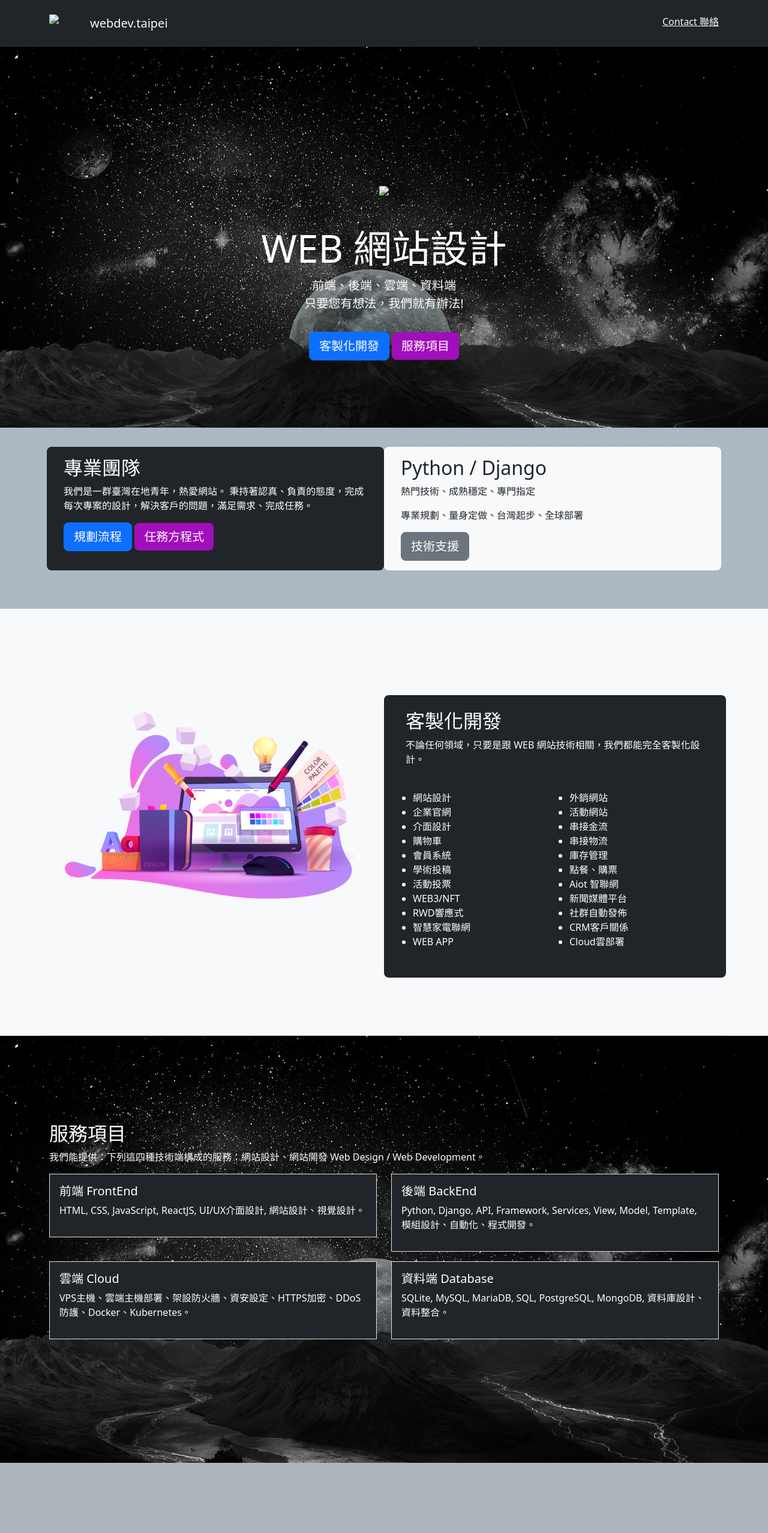
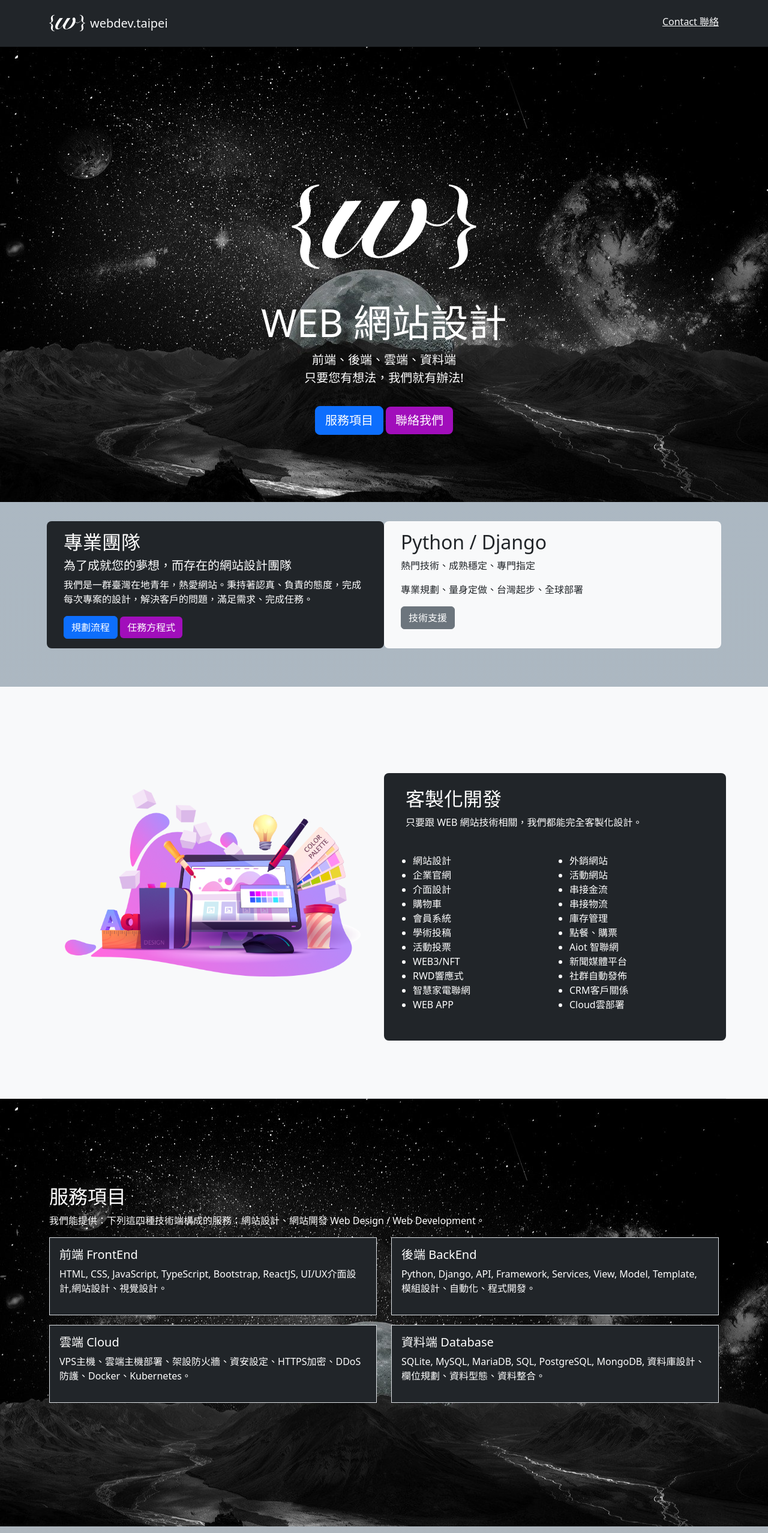
Before and after one commit to nohatw/webdevtaipei, a plain HTML site: page index.html in a window 1280 px wide. Shown: the top 2556 px of the page at 60% size. Drawn offline with nearby package versions, Linux system fonts and the light colour scheme.

Commit message:
Add files via upload

```diff
--- a/index.html
+++ b/index.html
@@ -6,15 +6,17 @@
   <meta name="viewport" content="width=device-width, initial-scale=1">
   <meta content="webdev.taipei | 網站設計：前端、後端、雲端、資料端。我們是一群臺灣在地青年，熱愛網站。 秉持著認真、負責的態度，完成每次專案的設計，解決客戶的問題，滿足需求、完成任務。" name="description" />
   <meta content="webdev.taipei" name="James Lai" />
+  <meta property="og:title" content="網站設計、開發、WEB APP、雲主機" />
+  <meta property="og:image" content="images/webdev-taipei-social-img-1200-tw.jpg" />
+  <meta property="og:description" content="為了成就您的夢想，而存在的網站團隊。" />
+  <meta property="og:url" content="https://webdev.taipei" />
+  <meta property="og:image:width" content="1200" />
+  <meta property="og:image:height" content="627" />
+  <!-- TYPE BELOW IS PROBABLY: 'website' or 'article' or look on https://ogp.me/#types -->
+  <meta property="og:type" content="website" />
   <!-- App favicon -->
-    <link rel="shortcut icon" href="images/favicon.ico">
-    <link rel="apple-touch-icon" sizes="180x180" href="image/apple-touch-icon.png">
-    <link rel="icon" type="image/png" sizes="32x32" href="image/favicon-32x32.png">
-    <link rel="icon" type="image/png" sizes="16x16" href="image/favicon-16x16.png">
-    <link rel="manifest" href="site.webmanifest">
-    <link rel="mask-icon" href="safari-pinned-tab.svg" color="#5bbad5">
-    <meta name="msapplication-TileColor" content="#da532c">
-    <meta name="theme-color" content="#ffffff">
+  <link rel="shortcut icon" href="images/webdev-taipei-favicon.svg">
+  <meta name="theme-color" content="#000000">
   <!-- third party css -->
   <link href="css/bootstrap.css" rel="stylesheet" type="text/css" />
   <!-- third party css end -->
@@ -26,11 +28,10 @@
     <div class="">
         <div class="container-fluid bg-dark py-4">
           <header class="container text-bg-dark bg-transparent">
-
               <div class="row">
                 <div class="col">
                   <a href="/" class="d-flex align-items-start text-decoration-none">
-                    <img src="images/w-logo.svg" width="60" />
+                    <img src="images/webdev-taipei-logo.svg" width="60" />
                     <span class="fs-5 text-light ps-2">webdev.taipei</span>
                   </a>
                 </div>
@@ -38,10 +39,7 @@
                   <a href="#contact" class="text-light">Contact 聯絡</a>
                 </div>
               </div>
-
-
           </header>
-
         </div>
 
         <div class="container-fluid p-0 ">
@@ -49,11 +47,11 @@
             <div class="py-5 h-100 head-img rounded-3 text-bg-dark bg-transparent mb-3 align-items-center" >
               <div class="col-md-12 text-center">
                 <div style="height:130px ;"></div>
-                <img src="images/w-logo.svg" width="310" />
+                <img src="images/webdev-taipei-logo.svg" width="310" />
                 <h1 class="display-3 fw-light mt-5">WEB 網站設計</h1>
                 <p class="fs-5 fw-lighter pb-3">前端、後端、雲端、資料端<br />只要您有想法，我們就有辦法!</p>
-                <a class="btn btn-primary btn-lg" href="#01" type="">客製化開發</a>
-                <a class="btn btn-purple btn-lg" href="#02" type="">服務項目</a>
+                <a class="btn btn-primary btn-lg" href="#02" type="">服務項目</a>
+                <a class="btn btn-purple btn-lg" href="#contact" type="">聯絡我們</a>
               </div>
             </div>
           </div>
@@ -64,10 +62,10 @@
             <div class="col-md-6 text-bg-dark rounded-3">
               <div class="p-3 " style="--bs-bg-opacity: .9;">
                 <h2 class="fw-light">專業團隊</h2>
-                <p>我們是一群臺灣在地青年，熱愛網站。
-                  秉持著認真、負責的態度，完成每次專案的設計，解決客戶的問題，滿足需求、完成任務。</p>
-                  <a class="btn btn-primary btn-lg" href="#03" type="">規劃流程</a>
-                  <a class="btn btn-purple btn-lg" href="#04" type="">任務方程式</a>
+                <h5>為了成就您的夢想，而存在的網站設計團隊</h5>
+                <p>我們是一群臺灣在地青年，熱愛網站。秉持著認真、負責的態度，完成每次專案的設計，解決客戶的問題，滿足需求、完成任務。</p>
+                <a class="btn btn-primary btn-md" href="#03" type="">規劃流程</a>
+                <a class="btn btn-purple btn-md" href="#04" type="">任務方程式</a>
               </div>
             </div>
             <div class="col-md-6 bg-light rounded-3">
@@ -75,7 +73,7 @@
                 <h2 class="fw-light">Python / Django</h2>
                 <p>熱門技術、成熟穩定、專門指定</p>
                 <p>專業規劃、量身定做、台灣起步、全球部署</p>
-                <a class="btn btn-secondary btn-lg" href="#05" type="">技術支援</a>
+                <a class="btn btn-secondary btn-md" href="#05" type="">技術支援</a>
               </div>
             </div>
 
@@ -93,7 +91,7 @@
               <div class="col-md-6 pt-5 pb-5">
                 <div class="h-100 p-4 text-bg-dark rounded-3 row">
                   <h2 class="text-bg-dark fw-light">客製化開發</h2>
-                  <p>不論任何領域，只要是跟 WEB 網站技術相關，我們都能完全客製化設計。</p>
+                  <p>只要跟 WEB 網站技術相關，我們都能完全客製化設計。</p>
                   <div class="col-6 p-4">
                     <ul class="list-group">
                       <li>網站設計</li>
@@ -140,9 +138,7 @@
                   <div class="col-md-6">
                   <div class="p-3 border text-bg-dark">
                     <h5 class="fw-light">前端 FrontEnd</h5>
-                    <p class="">HTML, CSS, JavaScript,
-                      ReactJS, UI/UX介面設計,
-                      網站設計、視覺設計。</p>
+                    <p class="">HTML, CSS, JavaScript, TypeScript, Bootstrap, ReactJS, UI/UX介面設計,網站設計、視覺設計。</p>
                   </div>
                   </div>
                   <div class="col-md-6">
@@ -160,7 +156,7 @@
                   <div class="col-md-6">
                     <div class="p-3 border text-bg-dark">
                     <h5 class="fw-light">資料端 Database</h5>
-                    <p class="">SQLite, MySQL, MariaDB, SQL, PostgreSQL, MongoDB, 資料庫設計、資料整合。</p>
+                    <p class="">SQLite, MySQL, MariaDB, SQL, PostgreSQL, MongoDB, 資料庫設計、欄位規劃、資料型態、資料整合。</p>
                     </div>
                   </div>
                 </div>
@@ -231,7 +227,7 @@
                   <div class="col-12">
                     <div class="p-3 border text-bg-dark">
                       <h5 class="">解決問題 /</h5>
-                      <p>我們的專業技術、設計服務，就是為了解決您的問題，而存在的。</p>
+                      <p>我們的專業服務，就是為了解決您的問題，而存在的。</p>
                     </div>
                   </div>
 
@@ -248,6 +244,7 @@
               <div class="h-100 p-4 bg-transparent rounded-3 row">
                 <h2 class="fw-light ">技術支援</h2>
                 <p>我們選擇 Python/Django 為主要開發程式語言。我們相信這個熱門技術，能發揮最佳效率，開發網站，滿足需求。具有，「容易擴充、簡單管理」特色，無障礙銜接 ioT 物聯網、Ai智能、機器學習、智慧辨識。</p>
+
                 <div class="row gy-3">
                   <div class="col-12">
                   <div class="p-3 border text-bg-dark">
@@ -263,8 +260,8 @@
               </div>
             </div>
             <div class="col-md-6">
-              <div class="h-100 p-4 rounded-3 row">
-                <img src="images/app.png" class="img-fluid" />
+              <div class="p-4 rounded-3 row">
+                <img src="images/python-django.png" class="img-fluid" />
               </div>
             </div>
           </div>
@@ -431,10 +428,9 @@
               <div class="col-md-6 pb-5">
                 <div class="h-100 p-4 text-bg-dark rounded-3 row">
                   <h2 class=" fw-light">聯絡我們</h2>
-                  <p>歡迎來電、電郵諮詢，<br />我們提供「免費規劃服務」並且報價。</p>
+                  <p>歡迎電洽、電郵諮詢，<br />我們提供「免費規劃服務」並且報價。</p>
                   <hr />
-                  <p>台灣陽廣有限公司</p>
-                  <p>統編：30984323</p>
+                  <p>台灣陽廣有限公司<br/ >統編：30984323</p>
 
                   <p>電話：02-2256-2293</p>
                   <p>電郵：zambala64@gmail.com</p>
```
Lines whose indentation alone changed are shown as unchanged.
